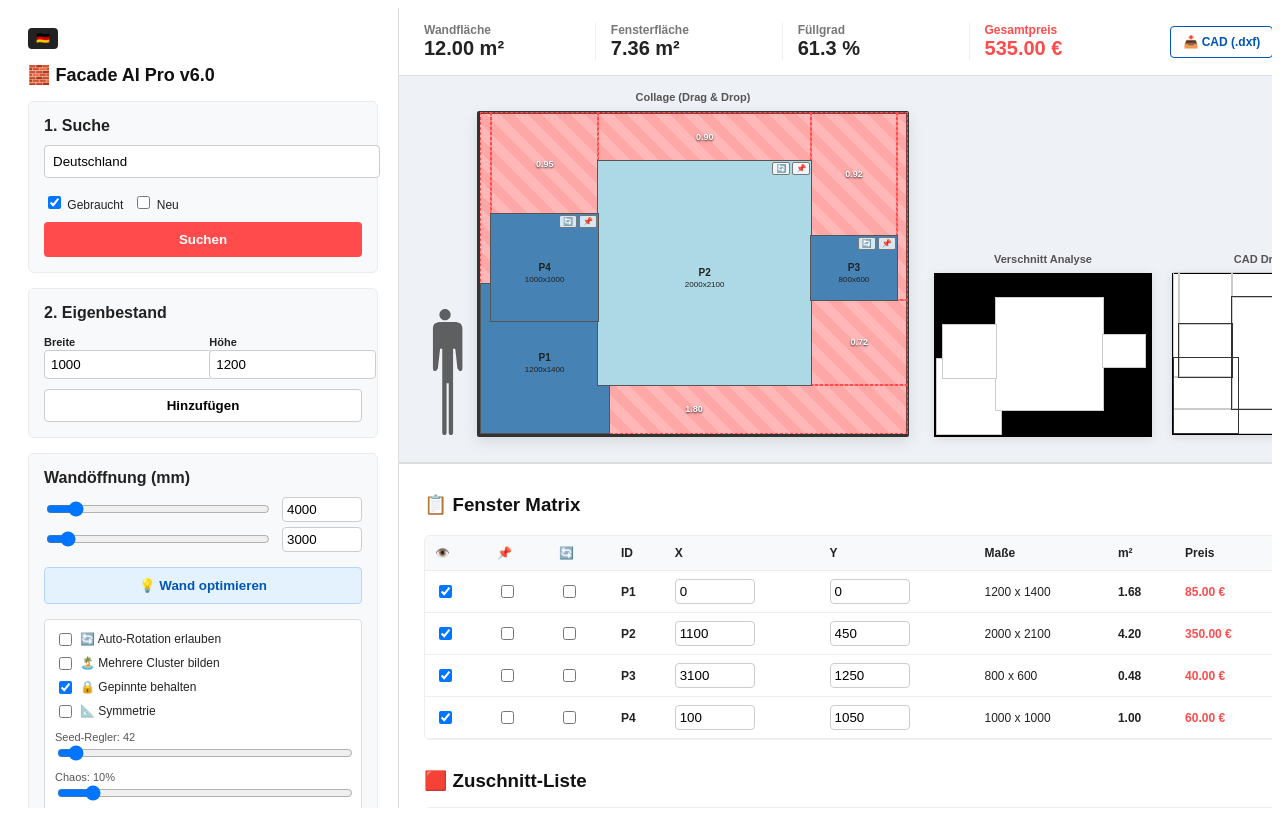
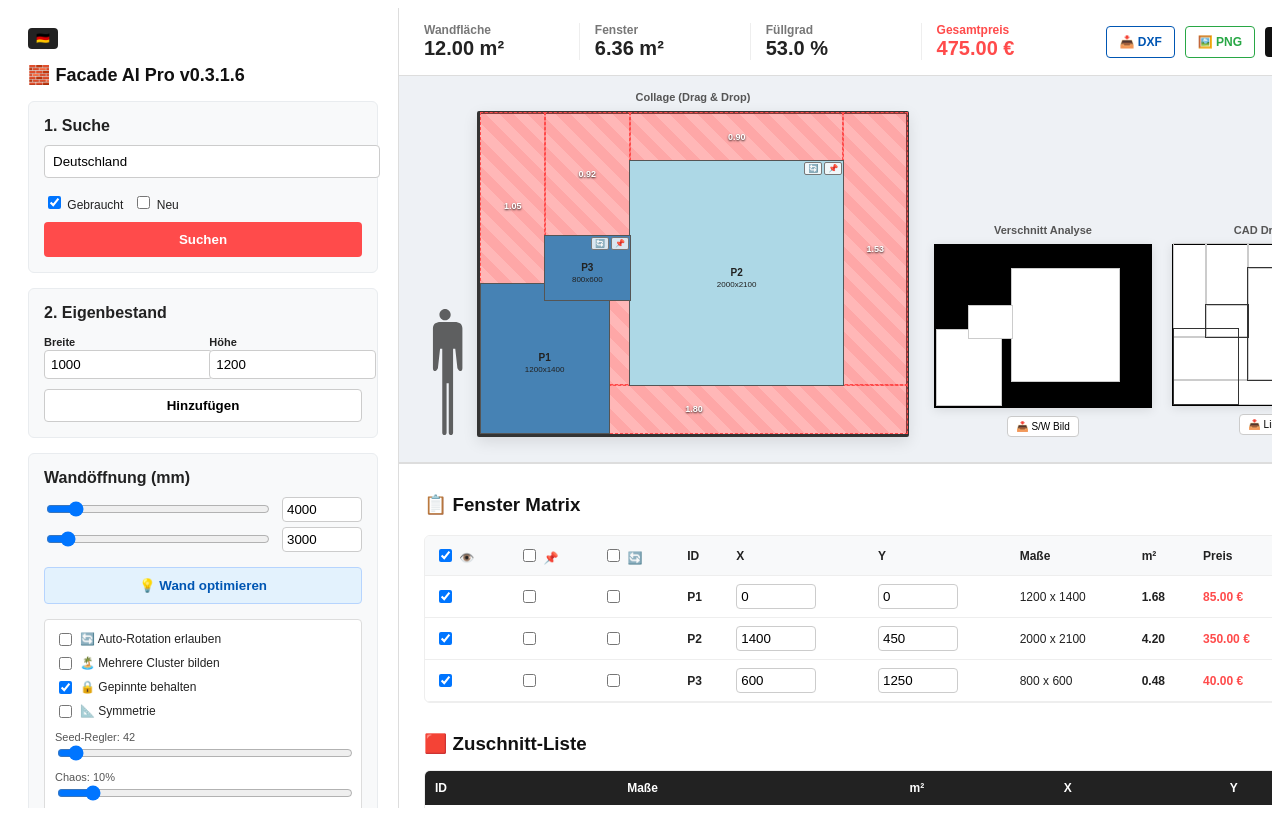
Before and after one commit to GGeoArchUniLi/fenster-collage-tool-v4, a Next.js app: page / in a window 1280 px wide. Built offline with nearby package versions, Linux system fonts and the light colour scheme.

Commit message:
Update index.js

```diff
--- a/pages/index.js
+++ b/pages/index.js
@@ -1,11 +1,12 @@
 import React, { useState, useRef, useEffect } from 'react';
+import JSZip from 'jszip'; // NEU: Die ZIP Bibliothek
 
 // --- WÖRTERBUCH ---
 const LANGS = {
-  "🇩🇪 DE": { title: "🧱 Facade AI Pro v6.0", search_h: "1. Suche", c_land: "Land", c_zip: "PLZ", reuse: "Gebraucht", new: "Neu", btn_search: "Suchen", cust_h: "2. Eigenbestand", w_lbl: "Breite", h_lbl: "Höhe", btn_add: "Hinzufügen", wall_h: "Wandöffnung (mm)", btn_suggest: "💡 Wand optimieren", btn_shuf: "🎲 Zufälliger Seed", btn_gaps: "✂️ Zuschnitt drehen", lock: "🔒 Gepinnte behalten", sym: "📐 Symmetrie", chaos: "Chaos", seed: "Seed-Regler", auto_rot: "🔄 Auto-Rotation erlauben", multi_clust: "🏝️ Mehrere Cluster bilden", wall_a: "Wandfläche", win_a: "Fensterfläche", fill: "Füllgrad", price: "Gesamtpreis", mat_h: "📋 Fenster Matrix", exp_csv: "📥 CSV", exp_cad: "📥 CAD (.dxf)", exp_img: "🖼️ Bild (.png)", gaps_h: "🟥 Zuschnitt-Liste", no_gaps: "Wand perfekt gefüllt!", col: {v:"👁️", p:"📌", r:"🔄", f:"⭐", id:"ID", x:"X", y:"Y", dim:"Maße", a:"m²", src:"Herkunft", pr:"Preis", l:"Link"} }
+  "🇩🇪 DE": { title: "🧱 Facade AI Pro v0.3.1.6", search_h: "1. Suche", c_land: "Land", c_zip: "PLZ", reuse: "Gebraucht", new: "Neu", btn_search: "Suchen", cust_h: "2. Eigenbestand", w_lbl: "Breite", h_lbl: "Höhe", btn_add: "Hinzufügen", wall_h: "Wandöffnung (mm)", btn_suggest: "💡 Wand optimieren", btn_shuf: "🎲 Zufälliger Seed", btn_gaps: "✂️ Zuschnitt drehen", lock: "🔒 Gepinnte behalten", sym: "📐 Symmetrie", chaos: "Chaos", seed: "Seed-Regler", auto_rot: "🔄 Auto-Rotation erlauben", multi_clust: "🏝️ Mehrere Cluster bilden", wall_a: "Wandfläche", win_a: "Fenster", fill: "Füllgrad", price: "Gesamtpreis", mat_h: "📋 Fenster Matrix", exp_csv: "📥 CSV", exp_cad: "📥 DXF", exp_img: "🖼️ PNG", exp_zip: "📦 Alles als .zip", gaps_h: "🟥 Zuschnitt-Liste", no_gaps: "Wand perfekt gefüllt!", col: {v:"👁️", p:"📌", r:"🔄", f:"⭐", id:"ID", x:"X", y:"Y", dim:"Maße", a:"m²", src:"Herkunft", pr:"Preis", l:"Link"} }
 };
 
-// Deterministischer Zufallsgenerator (für den Seed Slider)
+// Deterministischer Zufallsgenerator
 function mulberry32(a) {
   return function() {
     var t = a += 0x6D2B79F5;
@@ -27,7 +28,6 @@ export default function App() {
   const [gaps, setGaps] = useState([]);
   const [counter, setCounter] = useState(1);
 
-  // Neue Parameter: Auto-Rotate, Multi-Cluster, Seed-Slider
   const [params, setParams] = useState({ symmetry: false, chaos: 10, lock: true, gapToggle: false, autoRot: false, multi: false });
   const [seed, setSeed] = useState(42);
 
@@ -45,10 +45,9 @@ export default function App() {
     let initial = [
       { id: "1", pos: "P1", w: 1200, h: 1400, x:0, y:0, price: 85, color: "#4682b4", source: "Lager", type: "Fenster", pinned: false, rotated: false, visible: true },
       { id: "2", pos: "P2", w: 2000, h: 2100, x:0, y:0, price: 350, color: "#add8e6", source: "Lager", type: "Fenster", pinned: false, rotated: false, visible: true },
-      { id: "3", pos: "P3", w: 800, h: 600, x:0, y:0, price: 40, color: "#4682b4", source: "Lager", type: "Fenster", pinned: false, rotated: false, visible: true },
-      { id: "4", pos: "P4", w: 1000, h: 1000, x:0, y:0, price: 60, color: "#4682b4", source: "Lager", type: "Fenster", pinned: false, rotated: false, visible: true }
+      { id: "3", pos: "P3", w: 800, h: 600, x:0, y:0, price: 40, color: "#4682b4", source: "Lager", type: "Fenster", pinned: false, rotated: false, visible: true }
     ];
-    setCounter(5);
+    setCounter(4);
     runAI(initial, wall, params, seed);
   }, []);
 
@@ -97,7 +96,6 @@ export default function App() {
     const rng = mulberry32(currentSeed);
     let placed = []; let fixed_x = [], fixed_y = [];
 
-    // 1. Gepinnte platzieren
     winList.forEach(w => {
       if(!w.visible) return;
       if(w.pinned) {
@@ -124,44 +122,32 @@ export default function App() {
       }
     });
 
-    // Cluster-Zentren (Inseln) berechnen
     let centers = [];
     if (currentParams.multi) {
-        centers = [
-            { x: currentWall.w * 0.25, y: currentWall.h * 0.5 },
-            { x: currentWall.w * 0.75, y: currentWall.h * 0.5 }
-        ];
+        centers = [{ x: currentWall.w * 0.25, y: currentWall.h * 0.5 }, { x: currentWall.w * 0.75, y: currentWall.h * 0.5 }];
     } else {
         let cx = fixed_x.length ? fixed_x.reduce((a,b)=>a+b)/fixed_x.length : currentWall.w / 2;
         let cy = fixed_y.length ? fixed_y.reduce((a,b)=>a+b)/fixed_y.length : currentWall.h / 2;
         centers = [{ x: cx, y: cy }];
     }
 
-    // 2. Freie Fenster
     let unpinned = winList.filter(w => w.visible && !w.pinned);
     unpinned = unpinned.map(w => ({...w, _weight: (w.w*w.h) * (1 + (rng()-0.5)*(currentParams.chaos/50)) })).sort((a,b)=>b._weight - a._weight);
     let step = currentWall.w > 15000 ? 200 : 100;
 
     unpinned.forEach(w => {
       let bestPos = null, minScore = Infinity;
-      // Berücksichtige Rotation, wenn erlaubt
       let orientations = currentParams.autoRot ? [false, true] : [w.rotated];
 
       orientations.forEach(rot => {
           let eff_w = rot ? w.h : w.w; let eff_h = rot ? w.w : w.h;
-          if (eff_w > currentWall.w || eff_h > currentWall.h) return; // Passt nicht
-
+          if (eff_w > currentWall.w || eff_h > currentWall.h) return;
           for(let y=0; y<=currentWall.h - eff_h; y+=step) {
             for(let x=0; x<=currentWall.w - eff_w; x+=step) {
               if(!checkOverlap(x, y, eff_w, eff_h, placed)) {
-                // Distanz zum nächsten Cluster-Zentrum
                 let score = Math.min(...centers.map(c => Math.pow(x+eff_w/2 - c.x, 2) + Math.pow(y+eff_h/2 - c.y, 2)));
                 if(currentParams.symmetry) score += Math.min(Math.abs(x+eff_w/2 - centers[0].x), Math.abs(y+eff_h/2 - centers[0].y)) * 5000;
-
-                if(score < minScore) {
-                    minScore = score;
-                    bestPos = {...w, x:x, y:y, w:eff_w, h:eff_h, rotated: rot};
-                }
+                if(score < minScore) { minScore = score; bestPos = {...w, x:x, y:y, w:eff_w, h:eff_h, rotated: rot}; }
               }
             }
           }
@@ -209,66 +195,102 @@ export default function App() {
       runAI(windows, wall, params, newSeed);
   };
 
-  // --- EXPORT FUNKTIONEN ---
-  const exportCSV = () => {
+  // --- DIE NEUEN GLOBALEN TOGGLES (ALLE EIN/AUSSCHALTEN) ---
+  const toggleAll = (prop) => {
+    if(windows.length === 0) return;
+    const allTrue = windows.every(w => w[prop]);
+    const updated = windows.map(w => ({...w, [prop]: !allTrue}));
+    setWindows(updated);
+    runAI(updated, wall, params, seed);
+  };
+
+  // --- EXPORT DATEN GENERATOREN ---
+  const getCSVContent = () => {
     let r = [ ["ID", "Typ", "Breite", "Hoehe", "m2", "Preis", "Herkunft"] ];
     windows.filter(w=>w.visible).forEach(w => r.push([w.pos, w.type, w.w, w.h, ((w.w*w.h)/1000000).toFixed(2), w.price, w.source]));
     gaps.forEach((g,i) => r.push([`Gap-${i+1}`, "Zuschnitt", g.w, g.h, ((g.w*g.h)/1000000).toFixed(2), "0", "Holz/Metall"]));
-    const csv = "data:text/csv;charset=utf-8," + r.map(e => e.join(",")).join("\n");
-    const link = document.createElement("a"); link.setAttribute("href", encodeURI(csv)); link.setAttribute("download", "stueckliste.csv");
-    document.body.appendChild(link); link.click(); document.body.removeChild(link);
+    return "data:text/csv;charset=utf-8," + r.map(e => e.join(",")).join("\n");
   };
 
-  const exportDXF = () => {
+  const getDXFContent = () => {
     let dxf = "0\nSECTION\n2\nENTITIES\n";
-    const addRect = (x, y, w, h, color) => {
-        // color 1 = red, 7 = white/black
-        return `0\nLWPOLYLINE\n8\n0\n62\n${color}\n90\n4\n70\n1\n43\n0\n10\n${x}\n20\n${y}\n10\n${x+w}\n20\n${y}\n10\n${x+w}\n20\n${y+h}\n10\n${x}\n20\n${y+h}\n`;
-    };
-    dxf += addRect(0, 0, wall.w, wall.h, 1); // Wand Outline (Rot)
-    gaps.forEach(g => dxf += addRect(g.x, g.y, g.w, g.h, 1)); // Gaps (Rot)
+    const addRect = (x, y, w, h, color) => `0\nLWPOLYLINE\n8\n0\n62\n${color}\n90\n4\n70\n1\n43\n0\n10\n${x}\n20\n${y}\n10\n${x+w}\n20\n${y}\n10\n${x+w}\n20\n${y+h}\n10\n${x}\n20\n${y+h}\n`;
+    dxf += addRect(0, 0, wall.w, wall.h, 1);
+    gaps.forEach(g => dxf += addRect(g.x, g.y, g.w, g.h, 1));
     windows.filter(w=>w.visible).forEach(w => {
         let dw = w.rotated ? w.h : w.w; let dh = w.rotated ? w.w : w.h;
-        dxf += addRect(w.x, w.y, dw, dh, 7); // Fenster (Weiß/Schwarz)
+        dxf += addRect(w.x, w.y, dw, dh, 7);
     });
     dxf += "0\nENDSEC\n0\nEOF\n";
-    const link = document.createElement("a");
-    link.href = "data:text/plain;charset=utf-8," + encodeURIComponent(dxf);
-    link.download = "facade_export.dxf";
-    document.body.appendChild(link); link.click(); document.body.removeChild(link);
+    return dxf;
   };
 
-  const exportImage = () => {
+  // Hilfsfunktion zum Rendern der 3 verschiedenen Bild-Typen
+  const getCanvasDataUrl = (type) => {
     const cvs = document.createElement("canvas");
     cvs.width = wall.w; cvs.height = wall.h;
     const ctx = cvs.getContext("2d");
 
-    // Background
+    if (type === 'main') {
         ctx.fillStyle = "#fce4e4"; ctx.fillRect(0,0, wall.w, wall.h);
-
-    // Gaps (Red)
         ctx.fillStyle = "rgba(255, 75, 75, 0.4)"; ctx.strokeStyle = "#FF4B4B"; ctx.lineWidth = 15;
-    gaps.forEach(g => {
-        ctx.fillRect(g.x, wall.h - g.y - g.h, g.w, g.h);
-        ctx.strokeRect(g.x, wall.h - g.y - g.h, g.w, g.h);
-    });
-
-    // Windows
+        gaps.forEach(g => { ctx.fillRect(g.x, wall.h - g.y - g.h, g.w, g.h); ctx.strokeRect(g.x, wall.h - g.y - g.h, g.w, g.h); });
         windows.filter(w=>w.visible).forEach(w => {
             let dw = w.rotated ? w.h : w.w; let dh = w.rotated ? w.w : w.h;
-        ctx.fillStyle = w.color;
-        ctx.fillRect(w.x, wall.h - w.y - dh, dw, dh);
+            ctx.fillStyle = w.color; ctx.fillRect(w.x, wall.h - w.y - dh, dw, dh);
             ctx.strokeStyle = w.pinned ? "#111" : "#555"; ctx.lineWidth = w.pinned ? 30 : 15;
             ctx.strokeRect(w.x, wall.h - w.y - dh, dw, dh);
         });
+    } else if (type === 'bw') {
+        ctx.fillStyle = "white"; ctx.fillRect(0,0, wall.w, wall.h);
+        ctx.fillStyle = "black";
+        gaps.forEach(g => { ctx.fillRect(g.x, wall.h - g.y - g.h, g.w, g.h); });
+        windows.filter(w=>w.visible).forEach(w => {
+            let dw = w.rotated ? w.h : w.w; let dh = w.rotated ? w.w : w.h;
+            ctx.fillStyle = "white"; ctx.fillRect(w.x, wall.h - w.y - dh, dw, dh);
+            ctx.strokeStyle = "#ccc"; ctx.lineWidth = 15; ctx.strokeRect(w.x, wall.h - w.y - dh, dw, dh);
+        });
+    } else if (type === 'wire') {
+        ctx.fillStyle = "white"; ctx.fillRect(0,0, wall.w, wall.h);
+        ctx.strokeStyle = "#ccc"; ctx.lineWidth = 8;
+        gaps.forEach(g => { ctx.strokeRect(g.x, wall.h - g.y - g.h, g.w, g.h); });
+        windows.filter(w=>w.visible).forEach(w => {
+            let dw = w.rotated ? w.h : w.w; let dh = w.rotated ? w.w : w.h;
+            ctx.strokeStyle = "#333"; ctx.lineWidth = 20; ctx.strokeRect(w.x, wall.h - w.y - dh, dw, dh);
+        });
+    }
+    return cvs.toDataURL("image/png");
+  };
 
+  // Einzelne Downloads
+  const downloadFile = (uri, filename) => {
     const link = document.createElement("a");
-    link.download = "facade_collage.png";
-    link.href = cvs.toDataURL("image/png");
+    link.href = uri; link.download = filename;
     document.body.appendChild(link); link.click(); document.body.removeChild(link);
   };
 
-  // --- DRAG ---
+  const exportCSV = () => downloadFile(encodeURI(getCSVContent()), "stueckliste.csv");
+  const exportDXF = () => downloadFile("data:text/plain;charset=utf-8," + encodeURIComponent(getDXFContent()), "facade_export.dxf");
+  const exportImgMain = () => downloadFile(getCanvasDataUrl('main'), "collage_main.png");
+  const exportImgBW = () => downloadFile(getCanvasDataUrl('bw'), "collage_bw.png");
+  const exportImgWire = () => downloadFile(getCanvasDataUrl('wire'), "collage_wireframe.png");
+
+  // --- DIE NEUE ZIP FUNKTION ---
+  const exportZIP = async () => {
+    const zip = new JSZip();
+    zip.file("stueckliste.csv", decodeURI(getCSVContent().split(',')[1]));
+    zip.file("facade_export.dxf", getDXFContent());
+    zip.file("collage_main.png", getCanvasDataUrl('main').split(',')[1], {base64: true});
+    zip.file("collage_bw.png", getCanvasDataUrl('bw').split(',')[1], {base64: true});
+    zip.file("collage_wireframe.png", getCanvasDataUrl('wire').split(',')[1], {base64: true});
+
+    const content = await zip.generateAsync({type: "blob"});
+    const link = document.createElement("a");
+    link.href = URL.createObjectURL(content);
+    link.download = "Facade_Projekt_Komplett.zip";
+    document.body.appendChild(link); link.click(); document.body.removeChild(link);
+  };
+
   const startDrag = (e, w) => {
     if(w.pinned || e.target.tagName === 'BUTTON') return;
     const rect = e.target.getBoundingClientRect();
@@ -329,7 +351,6 @@ export default function App() {
     runAI([...windows, nw], wall, params, seed);
   };
 
-  // --- METRIKEN ---
   const totalPrice = windows.filter(w=>w.visible).reduce((s,w)=>s+w.price, 0);
   const winArea = windows.filter(w=>w.visible).reduce((s,w)=>s+(w.w*w.h), 0) / 1000000;
   const wallArea = (wall.w*wall.h) / 1000000;
@@ -384,7 +405,6 @@ export default function App() {
             {T.btn_suggest}
           </button>
 
-          {/* NEUE DESIGN PARAMETER */}
           <div style={{background:"white", padding:"10px", borderRadius:"4px", border:"1px solid #ddd", marginBottom:"15px"}}>
             <label style={{fontSize:"12px", display:"flex", alignItems:"center", gap:"5px", marginBottom:"5px"}}><input type="checkbox" checked={params.autoRot} onChange={e=>{let p={...params, autoRot:e.target.checked}; setParams(p); runAI(windows, wall, p, seed);}}/> {T.auto_rot}</label>
             <label style={{fontSize:"12px", display:"flex", alignItems:"center", gap:"5px", marginBottom:"5px"}}><input type="checkbox" checked={params.multi} onChange={e=>{let p={...params, multi:e.target.checked}; setParams(p); runAI(windows, wall, p, seed);}}/> {T.multi_clust}</label>
@@ -398,12 +418,12 @@ export default function App() {
             <input type="range" min="0" max="100" value={params.chaos} onChange={e=>{let p={...params, chaos:parseInt(e.target.value)}; setParams(p); runAI(windows, wall, p, seed);}} style={{width:"100%", marginBottom:"5px"}}/>
           </div>
 
-          <button onClick={()=>{let newSeed = Math.floor(Math.random()*1000); handleSeedChange(newSeed);}} style={{width:"100%", padding:"10px", background:"#222", color:"white", border:"none", borderRadius:"4px", cursor:"pointer", fontWeight:"bold", marginBottom:"5px"}}>{T.btn_shuf}</button>
+          <button onClick={()=>{let newSeed = Math.floor(Math.random()*1000); handleSeedChange(newSeed);}} style={{width:"100%", padding:"10px", background:"#222", color:"white", border:"none", borderRadius:"4px", cursor:"pointer", fontWeight:"bold", marginTop:"10px", marginBottom:"5px"}}>{T.btn_shuf}</button>
           <button onClick={()=>{let p={...params, gapToggle:!params.gapToggle}; setParams(p); runAI(windows, wall, p, seed);}} style={{width:"100%", padding:"10px", background:"white", color:"#333", border:"1px solid #ccc", borderRadius:"4px", cursor:"pointer", fontWeight:"bold"}}>{T.btn_gaps}</button>
         </div>
       </div>
 
-      {/* RECHTER BEREICH (SPLIT SCREEN) */}
+      {/* RECHTER BEREICH */}
       <div style={{ flex: 1, display: "flex", flexDirection: "column", background: "#eef1f5" }}>
 
         <div style={{ flexShrink: 0, paddingBottom: "10px" }}>
@@ -414,10 +434,12 @@ export default function App() {
             <div style={{flex:1, borderRight:"1px solid #eee"}}><div style={{fontSize:"12px", color:"#777", fontWeight:"bold"}}>{T.fill}</div><div style={{fontSize:"20px", fontWeight:"bold", color:"#222"}}>{fillRate.toFixed(1)} %</div></div>
             <div style={{flex:1}}><div style={{fontSize:"12px", color:"#FF4B4B", fontWeight:"bold"}}>{T.price}</div><div style={{fontSize:"20px", fontWeight:"bold", color:"#FF4B4B"}}>{totalPrice.toFixed(2)} €</div></div>
 
-            {/* DOWNLOAD BUTTONS */}
+            {/* DOWNLOAD BUTTONS TOP BAR */}
             <div style={{display:"flex", gap:"10px", alignItems:"center"}}>
                <button onClick={exportDXF} style={{padding:"8px 12px", background:"#fff", border:"1px solid #0056b3", color:"#0056b3", borderRadius:"4px", cursor:"pointer", fontWeight:"bold", fontSize:"12px"}}>{T.exp_cad}</button>
-               <button onClick={exportImage} style={{padding:"8px 12px", background:"#fff", border:"1px solid #28a745", color:"#28a745", borderRadius:"4px", cursor:"pointer", fontWeight:"bold", fontSize:"12px"}}>{T.exp_img}</button>
+               <button onClick={exportImgMain} style={{padding:"8px 12px", background:"#fff", border:"1px solid #28a745", color:"#28a745", borderRadius:"4px", cursor:"pointer", fontWeight:"bold", fontSize:"12px"}}>{T.exp_img}</button>
+               {/* NEU: ZIP ALLES BUTTON */}
+               <button onClick={exportZIP} style={{padding:"8px 16px", background:"#111", border:"none", color:"white", borderRadius:"4px", cursor:"pointer", fontWeight:"bold", fontSize:"12px"}}>{T.exp_zip}</button>
             </div>
           </div>
 
@@ -456,9 +478,10 @@ export default function App() {
             </div>
 
             <div style={{display: "flex", gap: "20px"}}>
-              <div>
-                <div style={{textAlign:"center", fontWeight:"bold", marginBottom:"8px", fontSize:"11px", color:"#555"}}>Verschnitt Analyse</div>
-                <div style={{ width: canvasW * 0.5, height: canvasH * 0.5, border: "2px solid #000", position: "relative", background: "white", boxShadow: "0 2px 10px rgba(0,0,0,0.1)" }}>
+              {/* VERSCHNITT B&W */}
+              <div style={{display:"flex", flexDirection:"column", alignItems:"center"}}>
+                <div style={{fontWeight:"bold", marginBottom:"8px", fontSize:"11px", color:"#555"}}>Verschnitt Analyse</div>
+                <div style={{ width: canvasW * 0.5, height: canvasH * 0.5, border: "2px solid #000", position: "relative", background: "white", boxShadow: "0 2px 10px rgba(0,0,0,0.1)", marginBottom:"8px" }}>
                   {gaps.map(g => (
                     <div key={"bw_"+g.id} style={{ position: "absolute", left: g.x * (SCALE*0.5), bottom: g.y * (SCALE*0.5), width: g.w * (SCALE*0.5), height: g.h * (SCALE*0.5), background: "black" }} />
                   ))}
@@ -467,11 +490,14 @@ export default function App() {
                     return <div key={"bw_"+w.id} style={{ position: "absolute", left: w.x * (SCALE*0.5), bottom: w.y * (SCALE*0.5), width: dispW * (SCALE*0.5), height: dispH * (SCALE*0.5), background: "white", border: "1px solid #ccc" }} />
                   })}
                 </div>
+                {/* NEUER BUTTON: DOWNLOAD B&W */}
+                <button onClick={exportImgBW} style={{fontSize:"10px", padding:"4px 8px", cursor:"pointer", background:"#fff", border:"1px solid #ccc", borderRadius:"4px"}}>📥 S/W Bild</button>
               </div>
 
-              <div>
-                <div style={{textAlign:"center", fontWeight:"bold", marginBottom:"8px", fontSize:"11px", color:"#555"}}>CAD Drahtmodell</div>
-                <div style={{ width: canvasW * 0.5, height: canvasH * 0.5, border: "1px solid #000", position: "relative", background: "white", boxShadow: "0 2px 10px rgba(0,0,0,0.1)" }}>
+              {/* WIREFRAME */}
+              <div style={{display:"flex", flexDirection:"column", alignItems:"center"}}>
+                <div style={{fontWeight:"bold", marginBottom:"8px", fontSize:"11px", color:"#555"}}>CAD Drahtmodell</div>
+                <div style={{ width: canvasW * 0.5, height: canvasH * 0.5, border: "1px solid #000", position: "relative", background: "white", boxShadow: "0 2px 10px rgba(0,0,0,0.1)", marginBottom:"8px" }}>
                   {gaps.map(g => (
                     <div key={"line_"+g.id} style={{ position: "absolute", left: g.x * (SCALE*0.5), bottom: g.y * (SCALE*0.5), width: g.w * (SCALE*0.5), height: g.h * (SCALE*0.5), background: "transparent", border: "0.5px solid #ccc" }} />
                   ))}
@@ -480,13 +506,15 @@ export default function App() {
                     return <div key={"line_"+w.id} style={{ position: "absolute", left: w.x * (SCALE*0.5), bottom: w.y * (SCALE*0.5), width: dispW * (SCALE*0.5), height: dispH * (SCALE*0.5), background: "transparent", border: "1px solid #333" }} />
                   })}
                 </div>
+                {/* NEUER BUTTON: DOWNLOAD WIREFRAME */}
+                <button onClick={exportImgWire} style={{fontSize:"10px", padding:"4px 8px", cursor:"pointer", background:"#fff", border:"1px solid #ccc", borderRadius:"4px"}}>📥 Linien-Bild</button>
               </div>
             </div>
 
           </div>
         </div>
 
-        {/* BOTTOM HALF: SCROLLBAR */}
+        {/* BOTTOM HALF: SCROLLBAR (Listen & Matrix) */}
         <div style={{ flex: 1, overflowY: "auto", background: "white", borderTop: "2px solid #ddd", padding: "25px" }}>
 
           <div style={{display:"flex", justifyContent:"space-between", alignItems:"center", marginBottom:"15px"}}>
@@ -497,7 +525,19 @@ export default function App() {
           <div style={{border:"1px solid #eee", borderRadius:"6px", overflowX:"auto", marginBottom:"30px"}}>
             <table style={{width: "100%", borderCollapse: "collapse", fontSize: "12px", textAlign: "left"}}>
               <thead><tr style={{background:"#f8f9fa", borderBottom:"1px solid #eee"}}>
-                <th style={{padding:"10px"}}>{T.col.v}</th><th style={{padding:"10px"}}>{T.col.p}</th><th style={{padding:"10px"}}>{T.col.r}</th><th style={{padding:"10px"}}>{T.col.id}</th><th style={{padding:"10px"}}>{T.col.x}</th><th style={{padding:"10px"}}>{T.col.y}</th><th style={{padding:"10px"}}>{T.col.dim}</th><th style={{padding:"10px"}}>{T.col.a}</th><th style={{padding:"10px"}}>{T.col.pr}</th><th style={{padding:"10px"}}>{T.col.src}</th>
+
+                {/* GLOBAL TOGGLES IM HEADER */}
+                <th style={{padding:"10px", cursor:"pointer"}} onClick={()=>toggleAll('visible')} title="Alle Sichtsbar umschalten">
+                    <input type="checkbox" checked={windows.length>0 && windows.every(w=>w.visible)} readOnly style={{cursor:"pointer", marginRight:"4px"}}/> {T.col.v}
+                </th>
+                <th style={{padding:"10px", cursor:"pointer"}} onClick={()=>toggleAll('pinned')} title="Alle Pins umschalten">
+                    <input type="checkbox" checked={windows.length>0 && windows.every(w=>w.pinned)} readOnly style={{cursor:"pointer", marginRight:"4px"}}/> {T.col.p}
+                </th>
+                <th style={{padding:"10px", cursor:"pointer"}} onClick={()=>toggleAll('rotated')} title="Alle Rotationen umschalten">
+                    <input type="checkbox" checked={windows.length>0 && windows.every(w=>w.rotated)} readOnly style={{cursor:"pointer", marginRight:"4px"}}/> {T.col.r}
+                </th>
+
+                <th style={{padding:"10px"}}>{T.col.id}</th><th style={{padding:"10px"}}>{T.col.x}</th><th style={{padding:"10px"}}>{T.col.y}</th><th style={{padding:"10px"}}>{T.col.dim}</th><th style={{padding:"10px"}}>{T.col.a}</th><th style={{padding:"10px"}}>{T.col.pr}</th><th style={{padding:"10px"}}>{T.col.src}</th>
               </tr></thead>
               <tbody>
                 {windows.map(w => {
```
Lines whose indentation alone changed are shown as unchanged.
